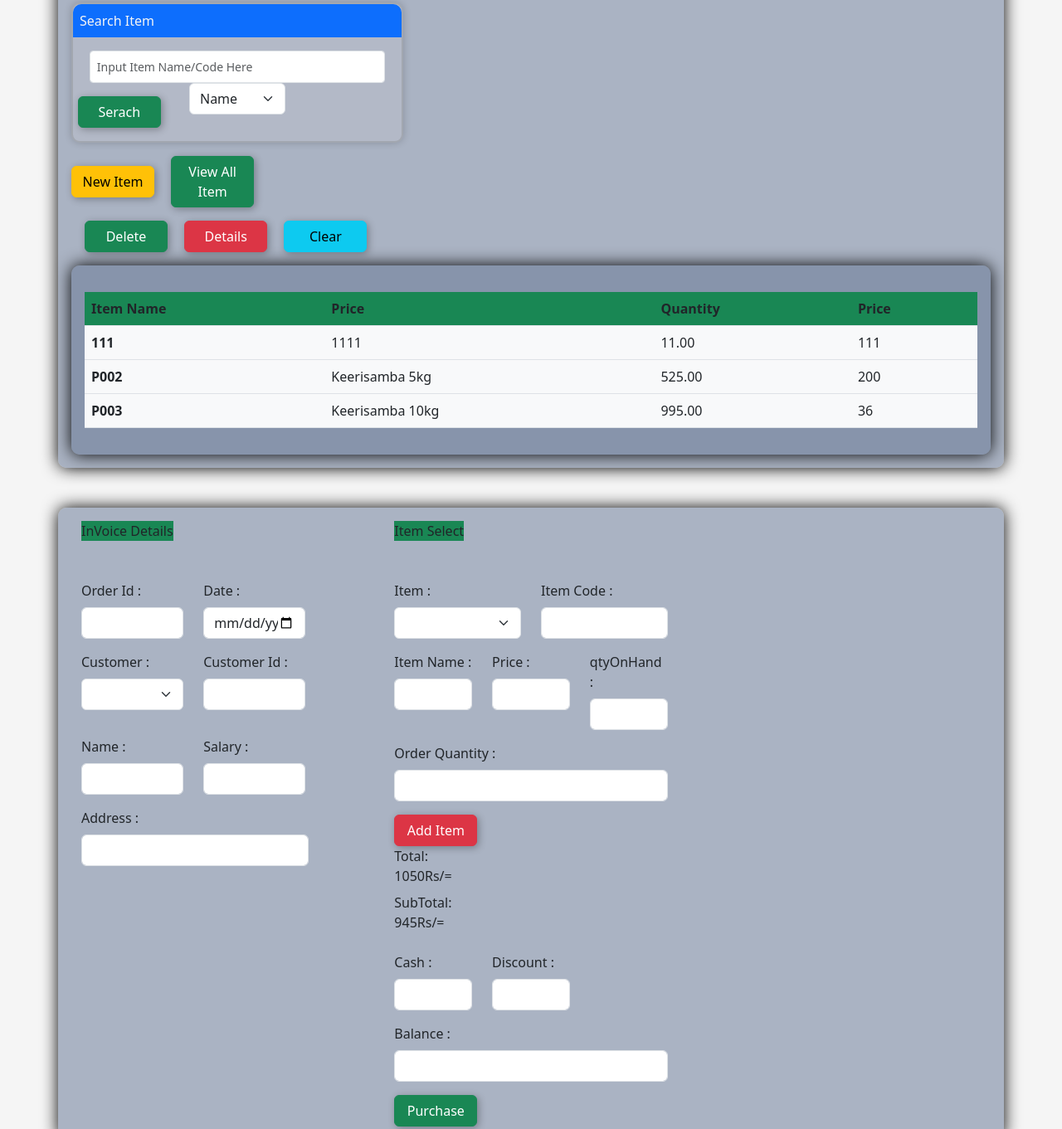
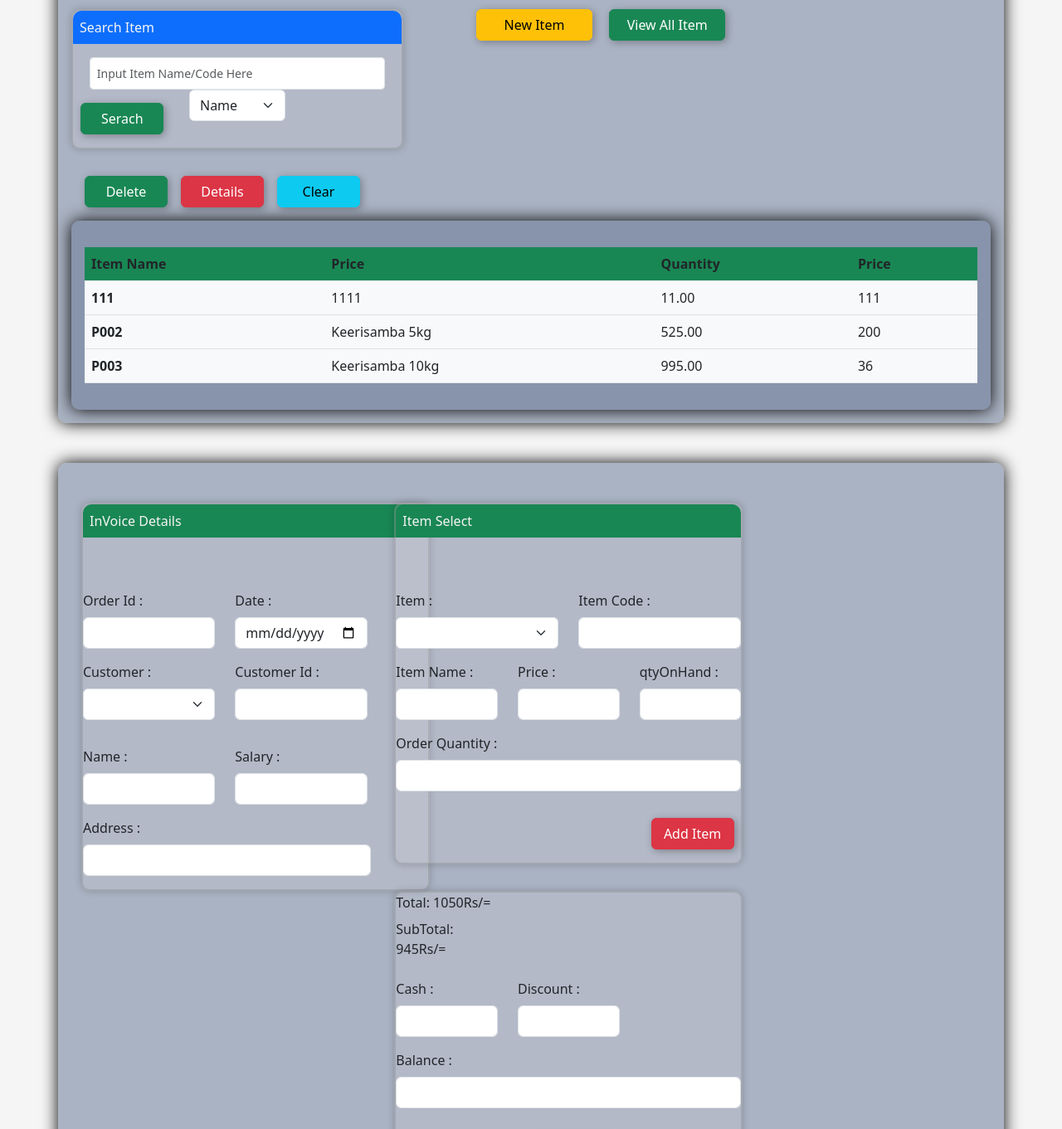
Before and after one commit to SanduniSamadara/Single-Page-Application-POS, a plain HTML site: page Assignment git new htgml and css bootstrap/index.html in a window 1280 px wide. Shown: the part 786-2147 px from the top of the page at 83% size. Drawn offline with Linux system fonts and the light colour scheme.

Commit message:
Update style.css

```diff
--- a/Assignment git new htgml and css bootstrap/css/style.css
+++ b/Assignment git new htgml and css bootstrap/css/style.css
@@ -54,7 +54,7 @@ body {
 .search .btn {
     margin: 1rem 0;
     position: relative;
-    left: 5%;
+    left: 8%;
 }
 
 /*  ----------- */
@@ -77,7 +77,43 @@ body {
     }
 }
 
+
+/*  Search Item */
+#btnAddItem{
+    position: relative;
+    margin: 1rem;
+    left: 70%;
+}
+
+
+/* Purchase  */
+#btnPurchase{
+    position: relative;
+    margin: 1rem;
+    left: 35%;
+}
 /*  -------------------------    */
+
+/* InVoice Detailes*/
+
+.inVoceDetails {
+    background-color: rgba(236, 232, 232, 0.13);
+    margin: 2rem 0;
+    width: 420px;
+    border: 2px solid rgba(128, 128, 128, 0.32);
+    height: fit-content;
+    border-radius: 10px;
+    box-shadow: 0 0 10px 0 rgba(0, 0, 0, 0.2);
+}
+
+.label_Head {
+    padding: 0.5rem;
+    width: 100%;
+    color: whitesmoke;
+    margin-bottom: 1rem;
+    border-radius: 10px 10px 0 0;
+}
+
 
 /*  Customer and view button    */
 .btnSide {
@@ -86,7 +122,6 @@ body {
     height: 81px;
 }
 
-/*methna blnn mn ekin ek dda ek hdna wdya hrida*/
 .btnSide .btn {
     position: relative;
     left: 20%;
@@ -105,13 +140,53 @@ body {
     }
 }
 
+
+
+/*Item Select */
+
+
+/*  Item and view button    */
+.btnSide2 {
+    margin-top: 0.5rem;
+    width: 400px;
+    height: 81px;
+}
+
+.btnSide2 .btn {
+    position: relative;
+    left: 20%;
+    width: 140px;
+    margin: 0.5rem;
+    /*box-shadow: 0 0 20px 0 rgba(0, 0, 0, 1);*/
+}
+
+.section-item > div {
+    display: flex;
+}
+
+@media all AND (max-width: 600px) {
+    .section-item > div {
+        flex-direction: column;
+    }
+}
+
+
+@media all AND (max-width: 600px) {
+    .section-placeOrder  > div {
+        flex-direction: column;
+    }
+}
+
+
+
+
 /*  --------------------------  */
 
 /*  Invoice Details */
 .labelUp {
     width: 360px;
     height: 30px;
-    background-color: #e01010;
+    background-color: green;
     text-align: left;
     position: absolute;
     color: white;
@@ -121,7 +196,7 @@ body {
 /*  ----------------    */
 
 /*  Item Tables */
-/*-------------- */
+/*  --------------  */
 .container {
     /*background-color: rgba(72, 74, 75, 0.24);*/
     /*background-color: rgba(173, 255, 47, 0.87);*/
```
